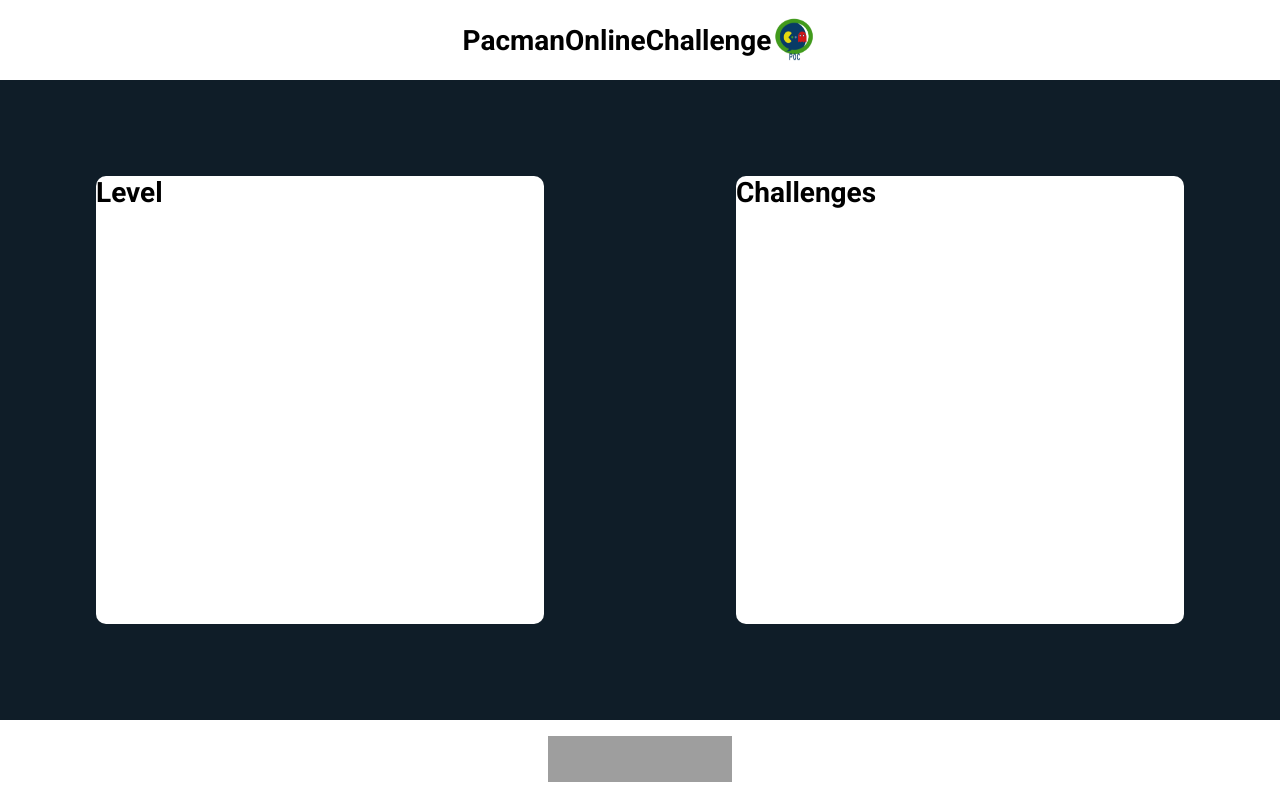
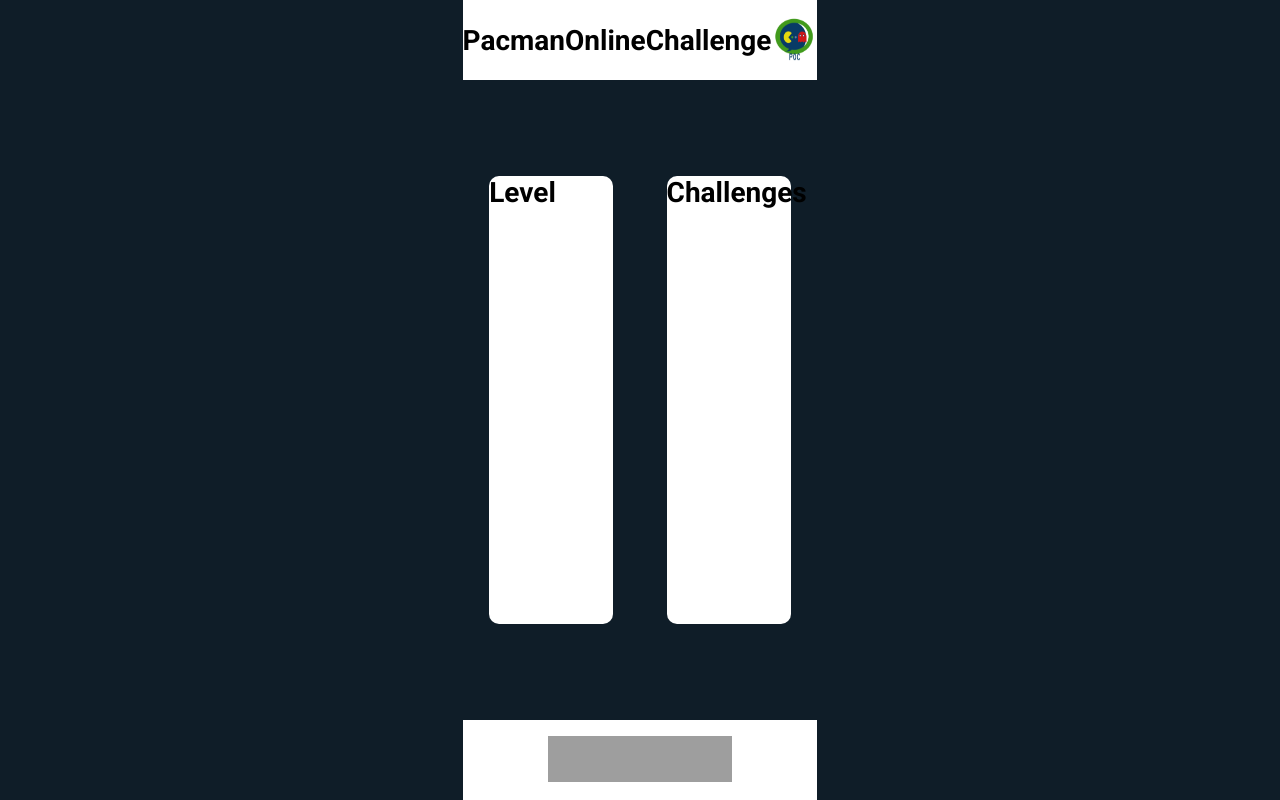
Before and after one commit to jdro10/ESTG-LDS-PacmanOnlineChallenge, a React (Create React App) app in the folder Frontend/fronted/: page /dashboard in a window 1280 px wide. Built offline with nearby package versions, Linux system fonts and the light colour scheme; grey boxes are pictures that could not be loaded.

Commit message:
login route to dashboard and start of folder organization

```diff
--- a/Frontend/fronted/src/App.js
+++ b/Frontend/fronted/src/App.js
@@ -1,47 +1,12 @@
-import React, { useState } from "react";
+import React from "react";
 import "./App.css";
-import api from "./services/api";
 
-import logo from "./assets/logo.png";
+import Routes from "./routes";
 
 function App() {
-  const [email, setEmail] = useState("");
-  const [pass, setPass] = useState("");
-
-  function handleSubmit(event) {
-    event.preventDefault();
-    console.log(email);
-    console.log(pass);
-
-    api.post("/api/users", {
-      UserEmail: email,
-      Password: pass
-    });
-  }
-
   return (
     <div className="container-inicio">
-      <form className="login-container" onSubmit={handleSubmit}>
-        <img src={logo} alt="It a match" />
-        <input
-          placeholder="Email"
-          value={email}
-          onChange={event => setEmail(event.target.value)}
-        />
-        <input
-          placeholder="Password"
-          type="password"
-          value={pass}
-          onChange={event => setPass(event.target.value)}
-        />
-
-        <button type="submit" className="glow-on-hover">
-          Login
-        </button>
-        <button type="" className="glow-on-hover">
-          Register
-        </button>
-      </form>
+      <Routes />
     </div>
   );
 }
--- a/Frontend/fronted/src/index.js
+++ b/Frontend/fronted/src/index.js
@@ -3,4 +3,4 @@
 import App from "./App";
 import Main from "./Main";
 
-ReactDOM.render(<Main />, document.getElementById("root"));
+ReactDOM.render(<App />, document.getElementById("root"));
--- /dev/null
+++ b/Frontend/fronted/src/pages/Dashboard/index.js
@@ -0,0 +1,44 @@
+import React from "react";
+import "../../Main.css";
+import logo from "../../assets/logo.png";
+
+// import { Container } from './styles';
+
+export default function Dashboard() {
+  return (
+    <div className="container-main">
+      <div className="header-container">
+        <div className="header">
+          <h1>PacmanOnlineChallenge</h1>
+          <img src={logo} alt="Logo" />
+        </div>
+      </div>
+      <div className="level-container">
+        <div className="caixa">
+          <h1>Level</h1>
+        </div>
+      </div>
+      <div className="challenges-container">
+        <div className="caixa">
+          <h1>Challenges</h1>
+        </div>
+      </div>
+      <div className="footer-container">
+        <div className="social">
+          <a href="https://github.com/RAJ66">
+            <img src="https://img.icons8.com/ios-filled/50/000000/facebook-new.png" />
+          </a>
+          <a href="https://github.com/RAJ66">
+            <img src="https://img.icons8.com/material/50/000000/instagram-new--v1.png" />
+          </a>
+          <a href="https://github.com/RAJ66">
+            <img src="https://img.icons8.com/ios-filled/50/000000/twitter-circled.png" />
+          </a>
+          <a href="https://github.com/RAJ66">
+            <img src="https://img.icons8.com/ios-filled/50/000000/exit.png" />
+          </a>
+        </div>
+      </div>
+    </div>
+  );
+}
--- /dev/null
+++ b/Frontend/fronted/src/pages/Login/index.js
@@ -0,0 +1,45 @@
+import React, { useState } from "react";
+import api from "../../services/api";
+import logo from "../../assets/logo.png";
+
+export default function Login({ history }) {
+  const [email, setEmail] = useState("");
+  const [pass, setPass] = useState("");
+
+  function handleSubmit(event) {
+    event.preventDefault();
+    console.log(email);
+    console.log(pass);
+
+    api.post("/api/users", {
+      UserEmail: email,
+      Password: pass
+    });
+
+    history.push("/dashboard");
+  }
+
+  return (
+    <form className="login-container" onSubmit={handleSubmit}>
+      <img src={logo} alt="It a match" />
+      <input
+        placeholder="Email"
+        value={email}
+        onChange={event => setEmail(event.target.value)}
+      />
+      <input
+        placeholder="Password"
+        type="password"
+        value={pass}
+        onChange={event => setPass(event.target.value)}
+      />
+
+      <button type="submit" className="glow-on-hover">
+        Login
+      </button>
+      <button type="" className="glow-on-hover">
+        Register
+      </button>
+    </form>
+  );
+}
--- /dev/null
+++ b/Frontend/fronted/src/routes.js
@@ -0,0 +1,16 @@
+import React from "react";
+import { BrowserRouter, Switch, Route } from "react-router-dom";
+
+import Login from "./pages/Login";
+import Dashboard from "./pages/Dashboard";
+
+export default function Routes() {
+  return (
+    <BrowserRouter>
+      <Switch>
+        <Route path="/" exact component={Login} />
+        <Route path="/dashboard" component={Dashboard} />
+      </Switch>
+    </BrowserRouter>
+  );
+}
```
